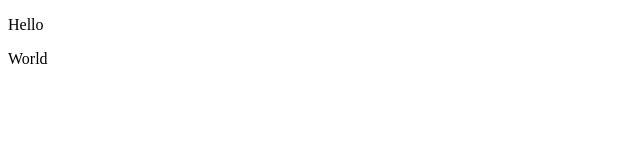
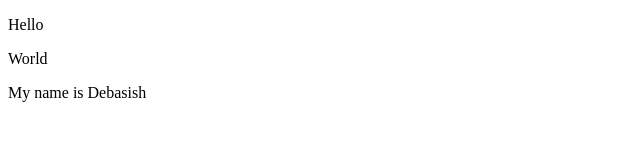
Before and after one commit to debasish003/deba, a plain HTML site: page index.html in a window 1280 px wide. Shown: the whole page, without its empty margins (0-640 px from the left). Drawn offline with Linux system fonts and the light colour scheme.

Commit message:
add name

```diff
--- a/index.html
+++ b/index.html
@@ -8,5 +8,6 @@
 <body>
     <p>Hello</p>
     <p>World</p>
+    <p>My name is Debasish</p>
 </body>
 </html>
```
